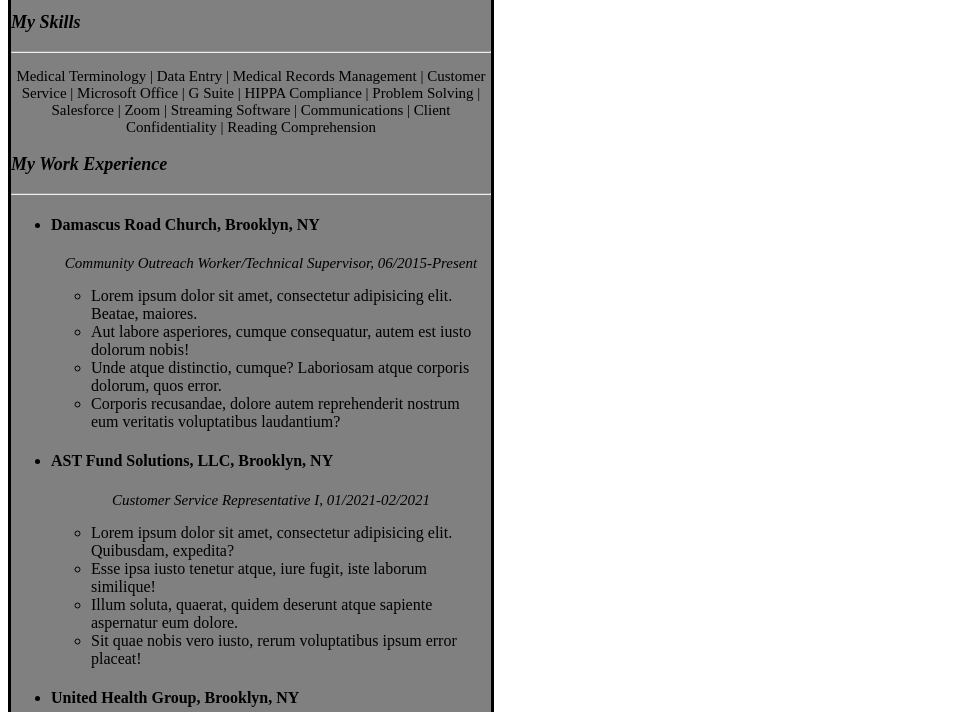
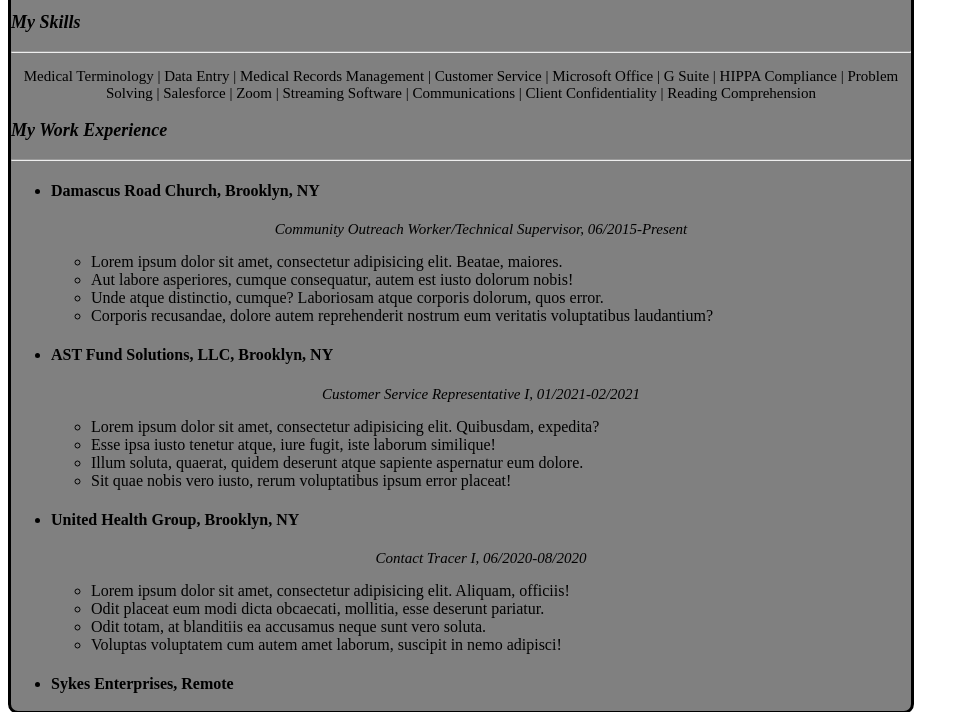
Before and after one commit to CDelancy19/about-me, a plain HTML site: page resume.html in a window 1280 px wide. Shown: the part 100-812 px from the top of the page, without its empty margins (0-969 px from the left). Drawn offline with Linux system fonts and the light colour scheme.

Commit message:
Update resume.html

```diff
--- a/resume.html
+++ b/resume.html
@@ -3,11 +3,11 @@
 <head>
   <meta charset="utf-8">
   <meta name="viewport" content="width=device-width">
-  <title>JS Bin</title>
+  <title>My Resume</title>
 <style id="jsbin-css">
 .container {
-  height: 1450px;
-  width: 480px;
+  height: 800px;
+  width: 900px;
   border: 3px solid black;
   background-color: gray;
   border-radius: 10px;
```
